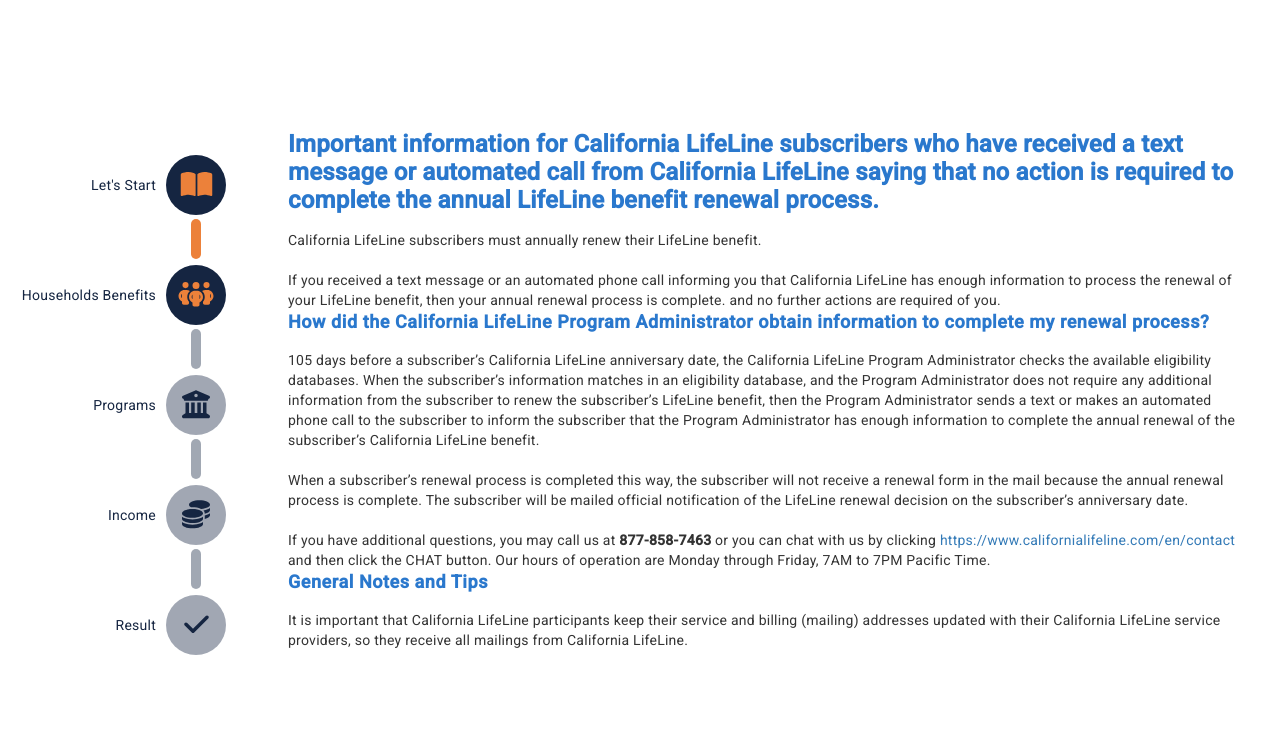
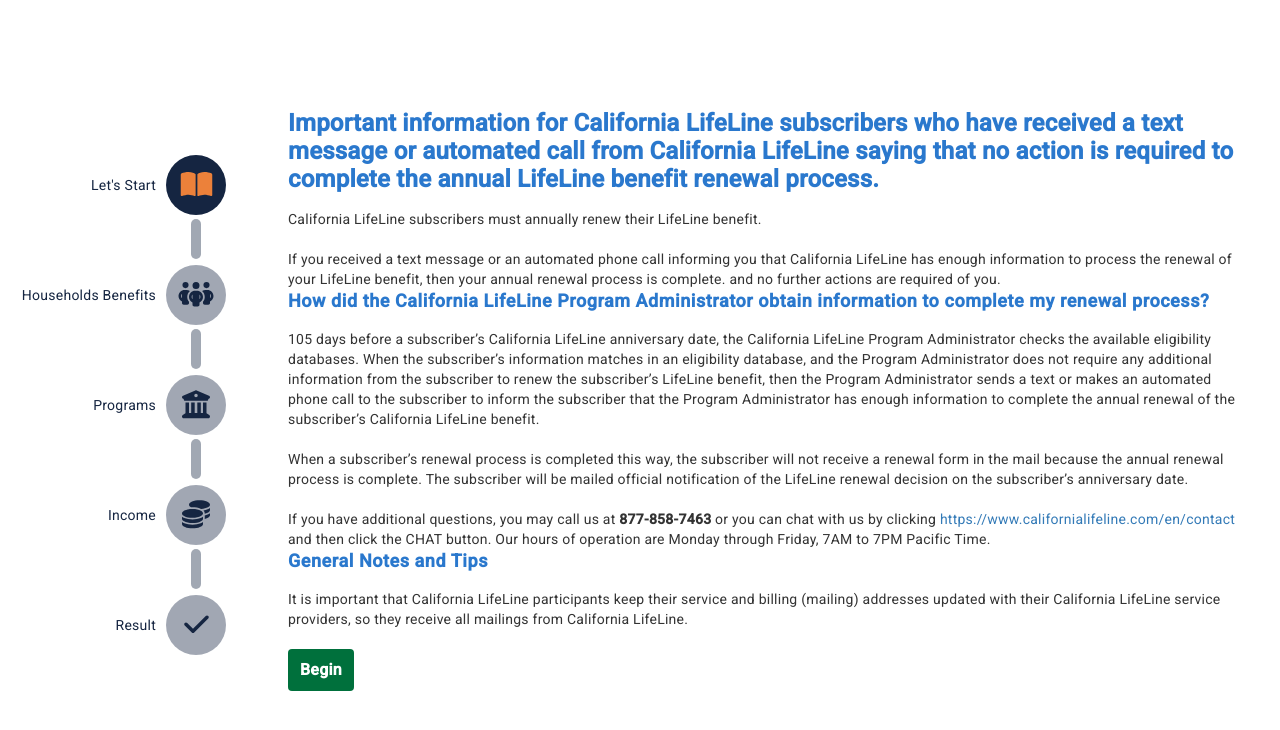
Before and after one commit to ihor-palii/ca-lifeline-screener, an Angular app: page / in a window 1280 px wide. Shown: the top 730 px of the page. Built offline with nearby package versions, Linux system fonts and the light colour scheme.

Commit message:
some components added

```diff
--- a/src/app/app.component.css
+++ b/src/app/app.component.css
@@ -45,6 +45,10 @@
   background: #ec813a;
 }
 
+.step-skipped > .line-before {
+  background: #ec813a;
+}
+
 .selected-step-container {
   display: flex;
   flex-direction: row;
@@ -55,6 +59,12 @@
 
 .inner-container {
   max-width: 960px !important;
+}
+
+.inner-container > .households {
+  display: flex;
+  flex-direction: column;
+  width: 300px;
 }
 
 .title {
--- a/src/app/app.component.html
+++ b/src/app/app.component.html
@@ -8,7 +8,7 @@
         Let's Start
       </div>
     </div>
-    <div class="step-selector" [ngClass]="{'step-active': true}">
+    <div class="step-selector" [ngClass]="{'step-active': steps.household === StepState.Active}">
       <div class="line-before"></div>
       <div class="icon">
         <fa-icon [icon]="icons.faPeopleGroup" size="2x"></fa-icon>
@@ -17,7 +17,7 @@
         Households Benefits
       </div>
     </div>
-    <div class="step-selector">
+    <div class="step-selector" [ngClass]="{'step-active': steps.programs === StepState.Active, 'step-skipped': steps.programs === StepState.Skipped}">
       <div class="line-before"></div>
       <div class="icon">
         <fa-icon [icon]="icons.faBuildingColumns" size="2x"></fa-icon>
@@ -26,7 +26,7 @@
         Programs
       </div>
     </div>
-    <div class="step-selector">
+    <div class="step-selector" [ngClass]="{'step-active': steps.income === StepState.Active, 'step-skipped': steps.income === StepState.Skipped}">
       <div class="line-before"></div>
       <div class="icon">
         <fa-icon [icon]="icons.faCoins" size="2x"></fa-icon>
@@ -35,7 +35,7 @@
         Income
       </div>
     </div>
-    <div class="step-selector">
+    <div class="step-selector" [ngClass]="{'step-active': steps.result === StepState.Active}">
       <div class="line-before"></div>
       <div class="icon">
         <fa-icon [icon]="icons.faCheck" size="2x"></fa-icon>
@@ -47,29 +47,53 @@
   </div>
   <div class="selected-step-container">
     <div class="inner-container">
-      <div class="info-tab">
-        <div><h3 class="mb-1 text-blue bold">Important information for California LifeLine subscribers who have received a
-          text message or automated call from California LifeLine saying that no action is required to complete the annual
+      <div class="info-tab" *ngIf="currentStep === Steps.Information">
+        <div><h3 class="mb-1 text-blue bold">Important information for California LifeLine subscribers who have received
+          a
+          text message or automated call from California LifeLine saying that no action is required to complete the
+          annual
           LifeLine benefit renewal process.</h3> California LifeLine subscribers must annually renew their LifeLine
           benefit. <br><br> If you received a text message or an automated phone call informing you that California
           LifeLine has enough information to process the renewal of your LifeLine benefit, then your annual renewal
           process is complete. and no further actions are required of you. <h4 class="mt-4 mb-1 text-blue bold">How did
-            the California LifeLine Program Administrator obtain information to complete my renewal process?</h4> 105 days
-          before a subscriber’s California LifeLine anniversary date, the California LifeLine Program Administrator checks
+            the California LifeLine Program Administrator obtain information to complete my renewal process?</h4> 105
+          days
+          before a subscriber’s California LifeLine anniversary date, the California LifeLine Program Administrator
+          checks
           the available eligibility databases. When the subscriber’s information matches in an eligibility database, and
           the Program Administrator does not require any additional information from the subscriber to renew the
           subscriber’s LifeLine benefit, then the Program Administrator sends a text or makes an automated phone call to
           the subscriber to inform the subscriber that the Program Administrator has enough information to complete the
-          annual renewal of the subscriber’s California LifeLine benefit. <br><br> When a subscriber’s renewal process is
+          annual renewal of the subscriber’s California LifeLine benefit. <br><br> When a subscriber’s renewal process
+          is
           completed this way, the subscriber will not receive a renewal form in the mail because the annual renewal
-          process is complete. The subscriber will be mailed official notification of the LifeLine renewal decision on the
+          process is complete. The subscriber will be mailed official notification of the LifeLine renewal decision on
+          the
           subscriber’s anniversary date. <br><br> If you have additional questions, you may call us at <strong>877-858-7463</strong>
           or you can chat with us by clicking <a langhref="contact" href="en/contact">https://www.californialifeline.com/en/contact</a>
           and then click the CHAT button. Our hours of operation are Monday through Friday, 7AM to 7PM Pacific Time. <h4
             class="mt-4 mb-1 text-blue bold">General Notes and Tips</h4> It is important that California LifeLine
           participants keep their service and billing (mailing) addresses updated with their California LifeLine service
           providers, so they receive all mailings from California LifeLine. <br><br></div>
+        <app-button (click)="goToHouseholdsStep()">Begin</app-button>
       </div>
+      <div class="households" *ngIf="currentStep === Steps.HouseholdBenefits">
+        How many members are living in your household?
+        <mat-form-field appearance="outline">
+          <input matInput type="number" placeholder="Placeholder" [(ngModel)]="fields.householdMembersCount" min="1">
+        </mat-form-field>
+
+        Does anybody in your household is receiving lifeline benefit already?
+        <mat-radio-group [(ngModel)]="fields.householdMembersBenefit">
+          <mat-radio-button [value]="true">Yes</mat-radio-button>
+          <mat-radio-button [value]="false">No</mat-radio-button>
+        </mat-radio-group>
+
+        <app-button (click)="goToProgramsStep()">Next</app-button>
+      </div>
+      <div class="programs" *ngIf="currentStep === Steps.GovPrograms"></div>
+      <div class="income" *ngIf="currentStep === Steps.PersonalIncome"></div>
+      <div class="result" *ngIf="currentStep === Steps.Result"></div>
     </div>
   </div>
 </div>
--- a/src/app/app.component.ts
+++ b/src/app/app.component.ts
@@ -1,5 +1,19 @@
-import { Component } from '@angular/core';
-import { faBookOpen, faBuildingColumns, faCheck, faCoins, faPeopleGroup } from '@fortawesome/free-solid-svg-icons';
+import {Component} from '@angular/core';
+import {faBookOpen, faBuildingColumns, faCheck, faCoins, faPeopleGroup} from '@fortawesome/free-solid-svg-icons';
+
+enum Steps {
+  Information,
+  HouseholdBenefits,
+  GovPrograms,
+  PersonalIncome,
+  Result,
+}
+
+enum StepState {
+  Disabled,
+  Skipped,
+  Active,
+}
 
 @Component({
   selector: 'app-root',
@@ -7,6 +21,42 @@
   styleUrls: ['./app.component.css']
 })
 export class AppComponent {
-  title = 'gnp-ca-screener';
-  icons = {faBookOpen, faBuildingColumns, faCheck, faCoins, faPeopleGroup }
+  // enums redeclaration to be available in template
+  Steps = Steps;
+  StepState = StepState;
+
+  // component variables
+  icons = {faBookOpen, faBuildingColumns, faCheck, faCoins, faPeopleGroup};
+  currentStep = Steps.Information;
+  steps = {
+    household: StepState.Disabled,
+    programs: StepState.Disabled,
+    income: StepState.Disabled,
+    result: StepState.Disabled,
+  }
+  fields = {
+    householdMembersCount: 1,
+    householdMembersBenefit: false,
+  }
+
+  goToStep(step: Steps) {
+    this.currentStep = step;
+  }
+
+  goToHouseholdsStep() {
+    this.currentStep = Steps.HouseholdBenefits;
+    this.steps.household = StepState.Active;
+  }
+
+  goToProgramsStep() {
+    if (this.fields.householdMembersBenefit) {
+      this.currentStep = Steps.Result
+      this.steps.programs = StepState.Skipped;
+      this.steps.income = StepState.Skipped;
+      this.steps.result = StepState.Active;
+    } else {
+      this.currentStep = Steps.GovPrograms;
+      this.steps.programs = StepState.Active;
+    }
+  }
 }
--- /dev/null
+++ b/src/app/components/button/button.component.css
@@ -0,0 +1,42 @@
+.btn {
+  display: inline-block;
+  padding: 6px 12px;
+  margin-bottom: 0;
+  font-size: 14px;
+  font-weight: 400;
+  line-height: 1.42857143;
+  text-align: center;
+  white-space: nowrap;
+  vertical-align: middle;
+  -ms-touch-action: manipulation;
+  touch-action: manipulation;
+  cursor: pointer;
+  -webkit-user-select: none;
+  -moz-user-select: none;
+  -ms-user-select: none;
+  user-select: none;
+  background-image: none;
+  border: 1px solid transparent;
+  border-radius: 4px;
+}
+
+.btn-green {
+  background-color: #00703c;
+  color: #fff;
+  border: 2px solid transparent;
+  padding: 8px 10px 7px;
+  font-weight: bold;
+  font-size: 16px;
+}
+
+.btn-green:hover {
+  background-color: #005a30;
+  color: #fff;
+}
+
+.btn:active {
+  background-image: none;
+  outline: 0;
+  -webkit-box-shadow: inset 0 3px 5px rgb(0 0 0 / 13%);
+  box-shadow: inset 0 3px 5px rgb(0 0 0 / 13%);
+}
--- /dev/null
+++ b/src/app/components/button/button.component.html
@@ -0,0 +1,3 @@
+<div class="btn btn-green">
+  <ng-content></ng-content>
+</div>
--- a/src/styles.css
+++ b/src/styles.css
@@ -2,3 +2,21 @@
 
 html, body { height: 100%; }
 body { margin: 0; font-family: Roboto, "Helvetica Neue", sans-serif; }
+
+:root {
+  --mdc-theme-primary: #152541;
+  --mdc-theme-secondary: #ec813a;
+  --mdc-radio-selected-icon-color: #ec813a;
+  --mdc-radio-selected-focus-icon-color:#ec813a;
+  --mdc-radio-selected-hover-icon-color:#ec813a;
+  --mdc-radio-selected-pressed-icon-color:#ec813a;
+  --mat-mdc-radio-checked-ripple-color: #ec813a
+}
+
+.mat-mdc-radio-button.mat-accent {
+  --mdc-radio-selected-icon-color: #ec813a;
+  --mdc-radio-selected-focus-icon-color:#ec813a;
+  --mdc-radio-selected-hover-icon-color:#ec813a;
+  --mdc-radio-selected-pressed-icon-color:#ec813a;
+  --mat-mdc-radio-checked-ripple-color: #ec813a
+}
```
Also changed, not shown: src/app/app.module.ts (+26 -13 lines), src/app/components/button/button.component.ts (added, +10 -0 lines), 2 other files (tests, documents, lock files or other folders).
